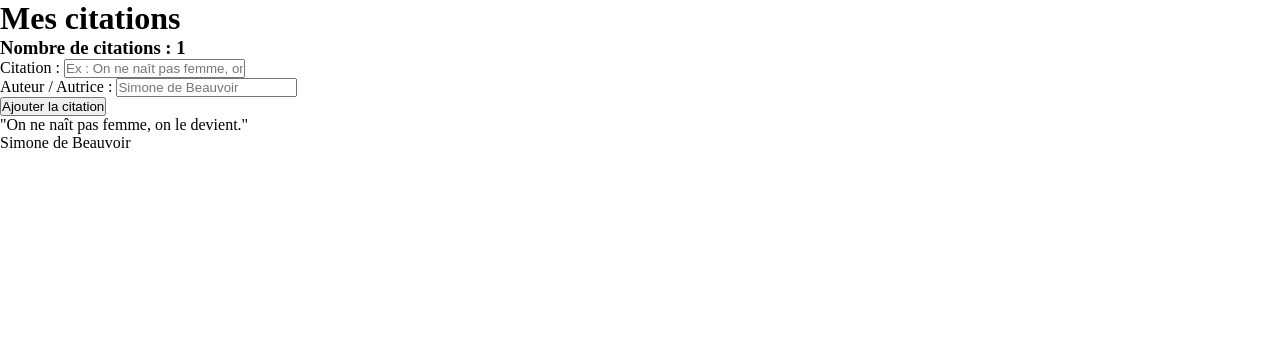
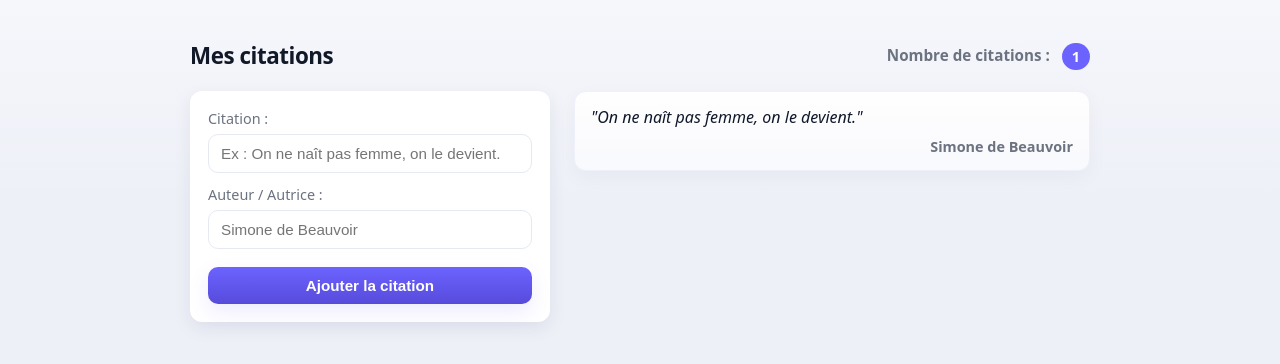
Before and after one commit to David4976/quotations-app, a plain HTML site: page index.html in a window 1280 px wide. Drawn offline with Linux system fonts and the light colour scheme; files that its build step writes are made by us from their sources.

Commit message:
premier css

```diff
--- a/index.html
+++ b/index.html
@@ -4,7 +4,7 @@
     <meta charset="utf-8" />
     <meta name="viewport" content="width=device-width,initial-scale=1" />
     <title>Gestionnaire de citations</title>
-    <link rel="stylesheet" href="css/style.css" />
+    <link rel="stylesheet" href="style.css" />
   </head>
   <body>
     <div class="app">
--- a/style.css
+++ b/style.css
@@ -2,3 +2,224 @@
   margin: 0;
   padding: 0;
 }
+:root {
+  --bg: #f6f7fb;
+  --card: #ffffff;
+  --muted: #6b7280;
+  --accent: #6c63ff;
+  --accent-contrast: #ffffff;
+  --shadow: 0 6px 18px rgba(31, 41, 55, 0.08);
+  --radius: 12px;
+  --gap: 16px;
+  --max-width: 900px;
+  --font-sans: system-ui, -apple-system, "Segoe UI", Roboto, "Helvetica Neue",
+    Arial;
+}
+
+/* Reset simple */
+* {
+  box-sizing: border-box;
+}
+html,
+body {
+  height: 100%;
+  margin: 0;
+}
+body {
+  font-family: var(--font-sans);
+  background: linear-gradient(180deg, var(--bg), #eef0f8 200px);
+  color: #111827;
+  -webkit-font-smoothing: antialiased;
+  -moz-osx-font-smoothing: grayscale;
+  padding: 40px 20px;
+  display: flex;
+  justify-content: center;
+}
+
+/* Container central */
+.app {
+  width: 100%;
+  max-width: var(--max-width);
+  background: transparent;
+}
+
+/* En-tête et compteur */
+.header {
+  display: flex;
+  align-items: center;
+  justify-content: space-between;
+  gap: var(--gap);
+  margin-bottom: 20px;
+}
+.header h1 {
+  margin: 0;
+  font-size: 1.4rem;
+  letter-spacing: -0.02em;
+}
+.header h3 {
+  margin: 0;
+  font-weight: 600;
+  font-size: 0.95rem;
+  color: var(--muted);
+}
+.header h3 span#count {
+  background: var(--accent);
+  color: var(--accent-contrast);
+  font-weight: 700;
+  padding: 4px 10px;
+  border-radius: 999px;
+  margin-left: 8px;
+  font-size: 0.9rem;
+  vertical-align: middle;
+}
+
+/* Layout : formulaire à gauche, liste à droite (desktop) */
+.grid {
+  display: grid;
+  grid-template-columns: 360px 1fr;
+  gap: 24px;
+  align-items: start;
+}
+
+/* Card pour le formulaire */
+.card {
+  background: var(--card);
+  border-radius: var(--radius);
+  padding: 18px;
+  box-shadow: var(--shadow);
+}
+
+/* Formulaire */
+form#quoteForm {
+  display: flex;
+  flex-direction: column;
+  gap: 12px;
+}
+form label {
+  display: block;
+  font-size: 0.9rem;
+  color: var(--muted);
+  margin-bottom: 6px;
+}
+form input[type="text"] {
+  width: 100%;
+  padding: 10px 12px;
+  border-radius: 10px;
+  border: 1px solid #e6e9f2;
+  background: #fff;
+  font-size: 0.95rem;
+  transition: box-shadow 0.15s ease, border-color 0.15s ease;
+}
+form input[type="text"]:focus {
+  outline: none;
+  border-color: rgba(108, 99, 255, 0.9);
+  box-shadow: 0 4px 12px rgba(108, 99, 255, 0.08);
+}
+
+/* Buttons */
+button[type="submit"] {
+  margin-top: 6px;
+  padding: 10px 14px;
+  border-radius: 10px;
+  border: none;
+  cursor: pointer;
+  background: linear-gradient(180deg, var(--accent), #574bdb);
+  color: var(--accent-contrast);
+  font-weight: 600;
+  font-size: 0.95rem;
+  box-shadow: 0 8px 20px rgba(108, 99, 255, 0.12);
+  transition: transform 0.12s ease, box-shadow 0.12s ease;
+}
+button[type="submit"]:hover {
+  transform: translateY(-2px);
+}
+button[type="submit"]:active {
+  transform: translateY(0);
+}
+button[type="submit"]:focus {
+  outline: 3px solid rgba(108, 99, 255, 0.14);
+  outline-offset: 3px;
+}
+
+/* Zone de la liste des citations */
+.quote-list-wrap {
+  display: flex;
+  flex-direction: column;
+  gap: 12px;
+}
+
+/* Chaque citation : style "carte" */
+.quote {
+  background: linear-gradient(
+    180deg,
+    rgba(255, 255, 255, 0.9),
+    rgba(250, 250, 255, 0.9)
+  );
+  padding: 14px 16px;
+  border-radius: 12px;
+  border: 1px solid #eef1fb;
+  box-shadow: 0 6px 20px rgba(16, 24, 40, 0.04);
+  transition: transform 0.12s ease, box-shadow 0.12s ease;
+}
+.quote:hover {
+  transform: translateY(-4px);
+  box-shadow: 0 12px 30px rgba(16, 24, 40, 0.06);
+}
+.quote .text {
+  font-size: 1rem;
+  margin: 0 0 8px 0;
+  line-height: 1.45;
+  color: #0f172a;
+  font-style: italic;
+}
+.quote .author {
+  margin: 0;
+  font-size: 0.9rem;
+  color: var(--muted);
+  text-align: right;
+  font-weight: 600;
+}
+
+/* Placeholder pour la liste vide */
+.empty {
+  text-align: center;
+  color: var(--muted);
+  padding: 30px;
+  border-radius: 12px;
+  background: linear-gradient(180deg, #ffffff, #fbfdff);
+  border: 1px dashed #e6e9f2;
+}
+
+/* Responsive */
+@media (max-width: 880px) {
+  .grid {
+    grid-template-columns: 1fr;
+  }
+  .header {
+    flex-direction: column;
+    align-items: flex-start;
+    gap: 10px;
+  }
+}
+
+/* Dark mode support */
+@media (prefers-color-scheme: dark) {
+  :root {
+    --bg: #0b1020;
+    --card: #0f1724;
+    --muted: #9aa3b2;
+    --accent: #8b7bff;
+    --accent-contrast: #0b0b1a;
+    --shadow: 0 6px 18px rgba(2, 6, 23, 0.6);
+  }
+  body {
+    background: radial-gradient(1000px 400px at 10% 10%, #07102a, #05060a);
+    color: #e6eef8;
+  }
+  .quote {
+    border: 1px solid rgba(255, 255, 255, 0.03);
+  }
+  button[type="submit"] {
+    color: var(--accent-contrast);
+  }
+}
```
